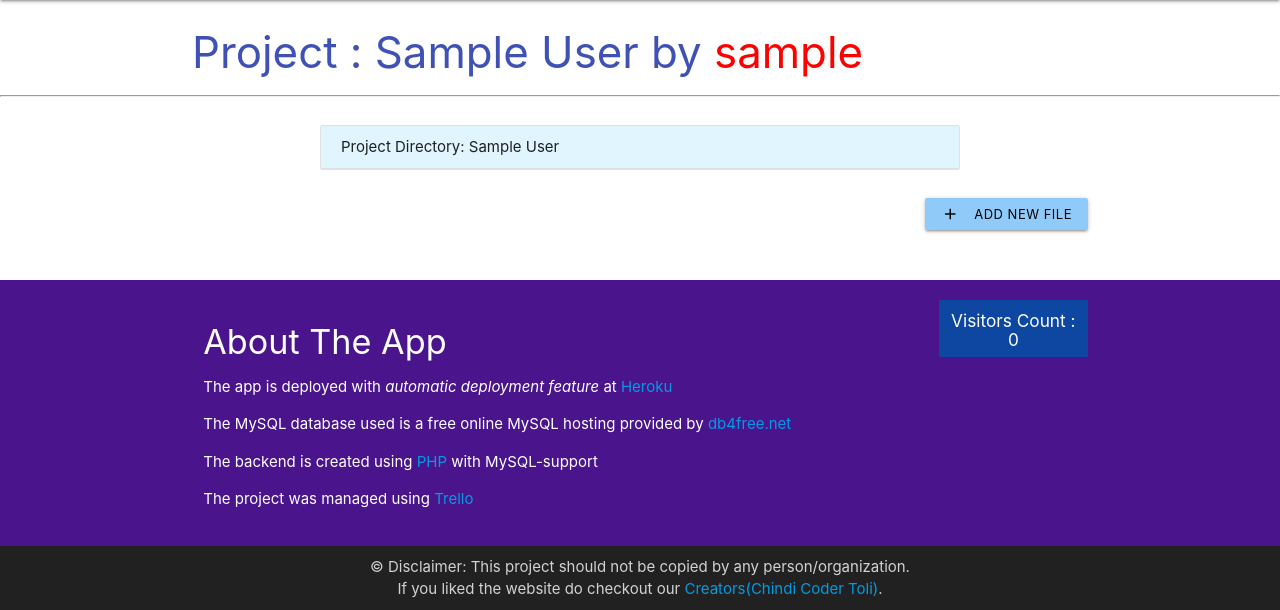
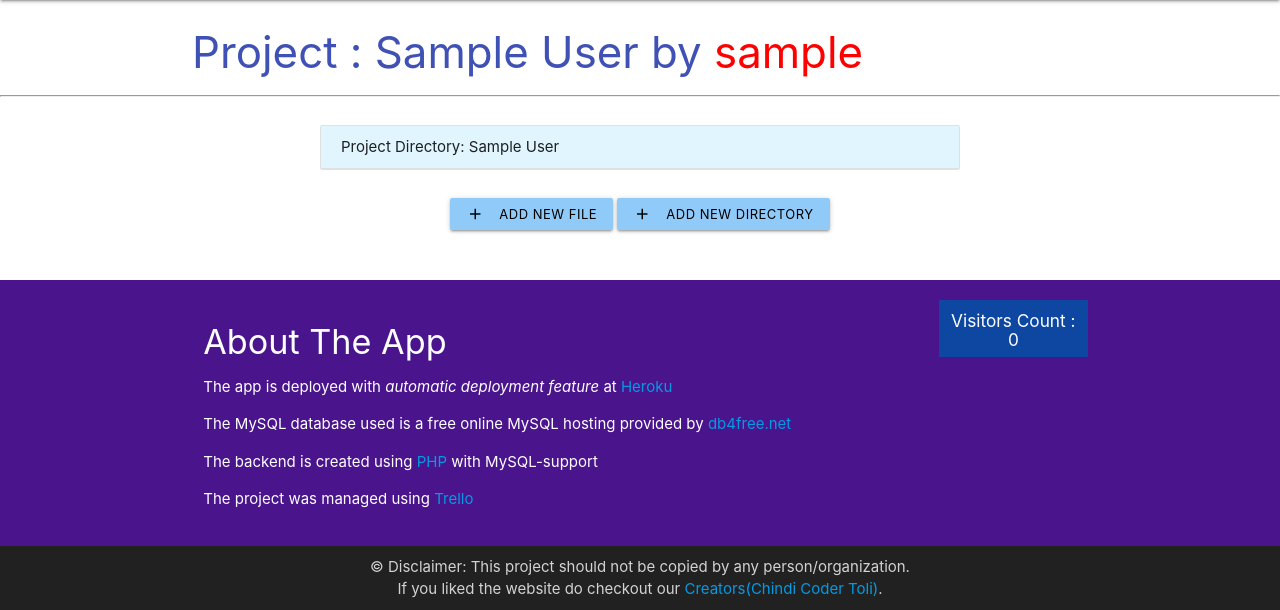
Before and after one commit to project-park/project-park, a PHP site: the page made by php/recursion.php in a window 1280 px wide. Shown: the part 64-674 px from the top of the page. Run offline with PHP 8.4, Linux system fonts and the light colour scheme; tables that the repository leaves empty or names only in its code hold one stand-in row (values such as "Sample post").

Commit message:
Added recursion code part 2

```diff
--- /dev/null
+++ b/files/kanishk+pro1+dir2+file2.1.html
@@ -0,0 +1,3 @@
+<h6>heluw, this is a random file in kanishk's project.</h6>
+Here is a bordered div:
+<div style="border: 2px dashed pink;">Inside Border</div>
--- a/php/recursion.php
+++ b/php/recursion.php
@@ -70,24 +70,54 @@
                         echo "<li class=\"collection-item\"><i class=\"material-icons yellow-text left\">insert_drive_file</i><a href=\"/php/recursion.php?src=$send\">$childAlias</a></li>";
                     }
                 }
-            ?>
-        </ul>
-        <?php
                 $sql = "SELECT * from `project_structure` WHERE child_name = \"$cd\";";
-
                 $result = mysqli_query($conn, $sql);
                 $result = mysqli_fetch_all($result, MYSQLI_ASSOC);
 
                 if(count($result) and $result[0]['res_type']=="file") {
+                    $filePath = "$_SERVER[DOCUMENT_ROOT]/files/$cd";
+                    if(file_exists($filePath)) {
+                        echo "<h6 class=\"center-align\">File size: ".filesize($filePath)."</h6>";
+                        if(filesize($filePath)) {
+                            echo "<div class=\"container\">Raw version(with htmlspecialchars)</div>";
+                            $handle = fopen($filePath, 'r');
+                            echo "<div class=\"container\" style=\"padding: 10px; border: 1px solid purple;\">";
+                            while(!feof($handle)) {
+                                echo htmlspecialchars(fgets($handle))."<br>"; ;
+                            }
+                            echo "</div>";
+                            fclose($handle);
 
-                echo "<div style=\"padding: 10px; border: 1px solid purple;\" class=\"container\">
-                turu file</div>";
+                            echo "<div class=\"container\">Formatted version(without htmlspecialchars)</div>";
+
+                            $handle = fopen($filePath, 'r');
+                            echo "<div class=\"container\" style=\"margin-bottom: 10px; padding: 10px; border: 1px solid purple;\">";
+                            while(!feof($handle)) {
+                                echo fgets($handle)."<br>";
+                            }
+                            echo "</div>";
+                            fclose($handle);
+                        }
+                    } else {
+                        echo "File Does Not Exist on Server: $cd";
+                    }
                 }
             ?>
+        </ul>
     </div>
-    <div class="container right-align">
-        <a href="#" style="margin-bottom: 50px;" class="btn-small waves-effect waves-dark blue lighten-3 black-text"><i
-                class="material-icons black-text left">add</i>Add New File</a>
+    <div class="container center-align">
+        <a href="#" style="margin-bottom: 50px;" class="btn-small waves-effect waves-dark blue lighten-3 black-text">
+            <i class="material-icons black-text left">
+                add
+            </i>
+            Add New File
+        </a>
+        <a href="#" style="margin-bottom: 50px;" class="btn-small waves-effect waves-dark blue lighten-3 black-text">
+            <i class="material-icons black-text left">
+                add
+            </i>
+            Add New Directory
+        </a>
     </div>
     <?php
         require "$_SERVER[DOCUMENT_ROOT]/php/footer.php";
```
Lines whose indentation alone changed are shown as unchanged.
